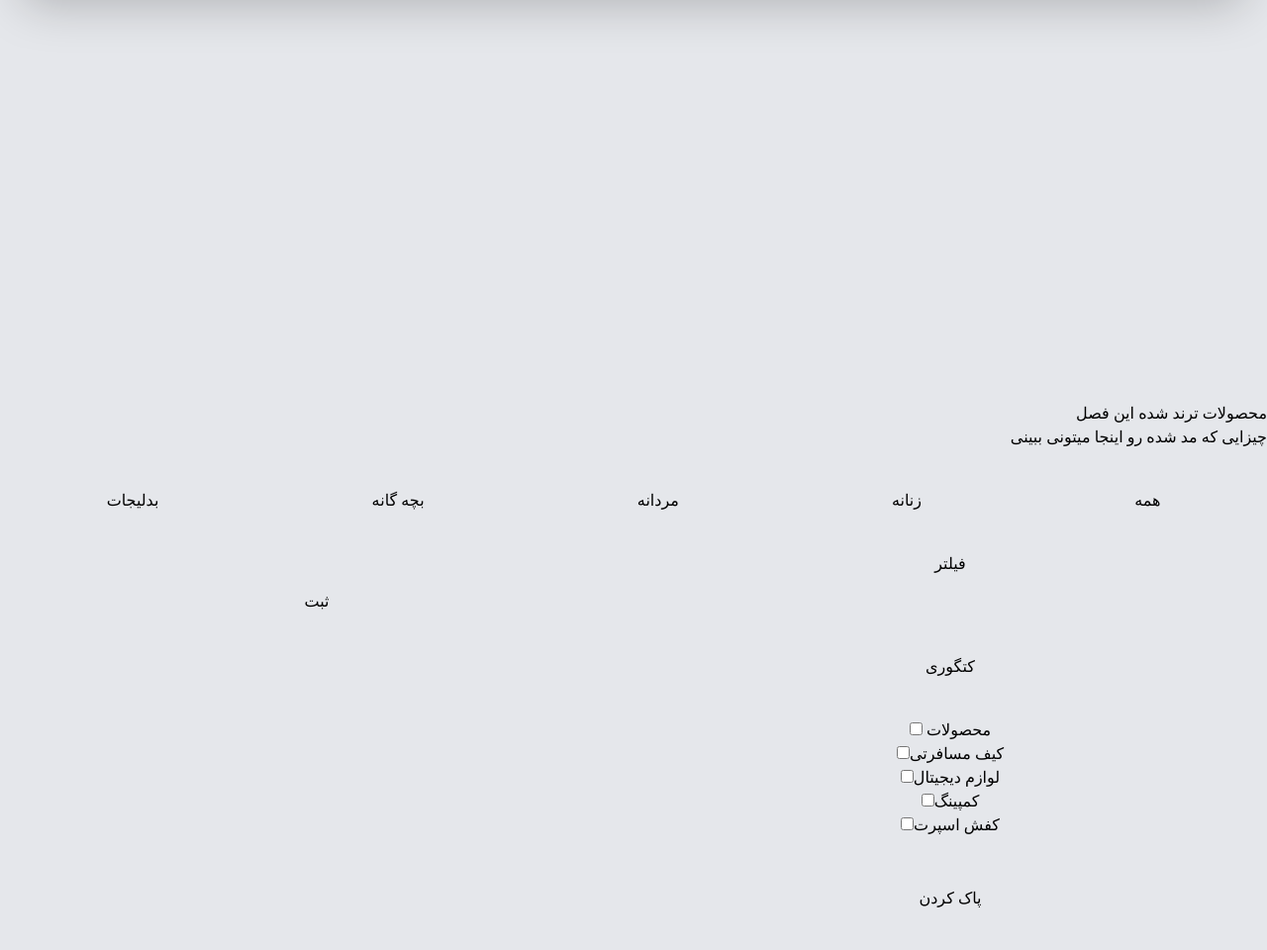
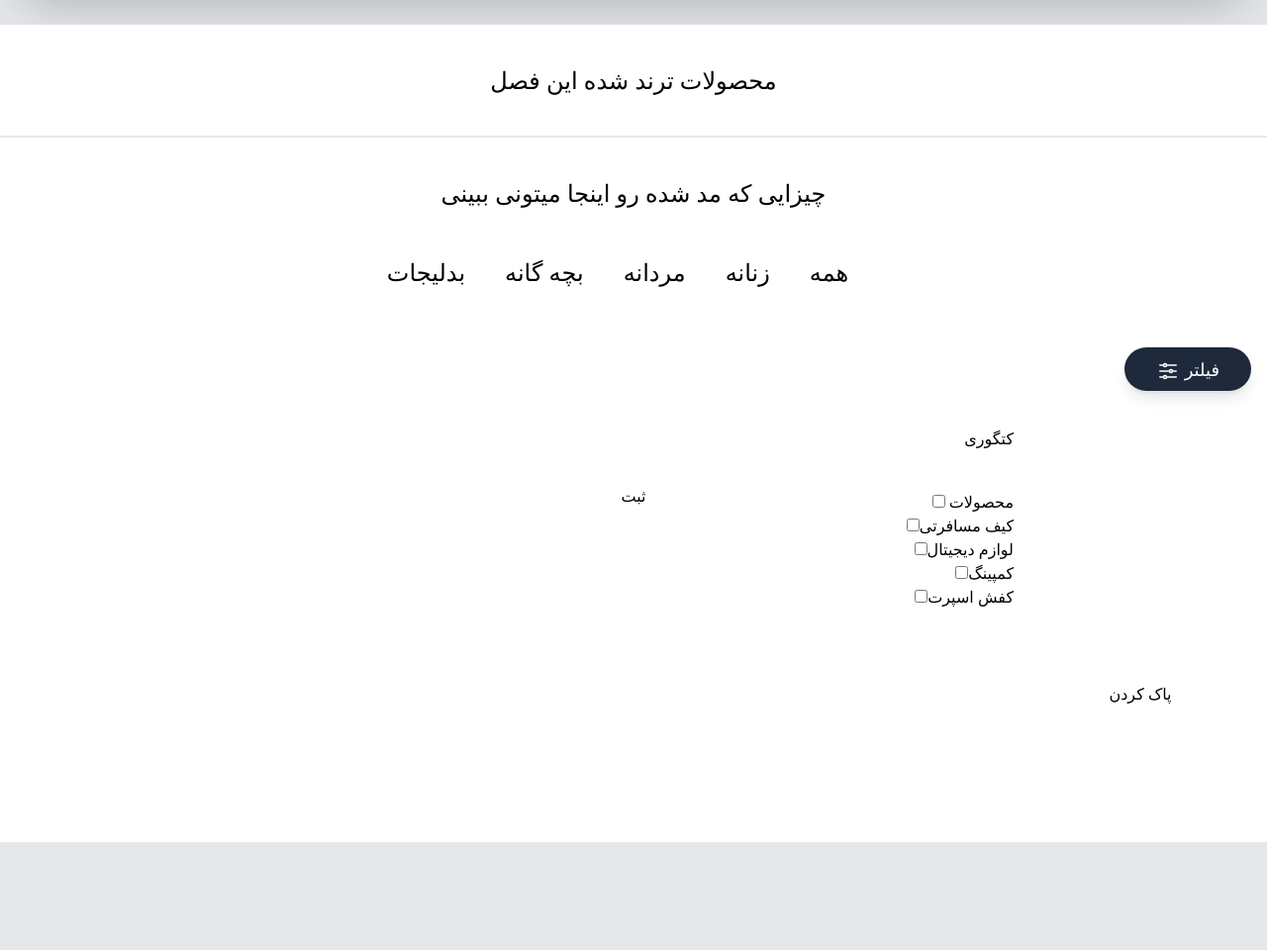
Before and after one commit to pouya-aghayi/market-front, a website: page public/index.html in a window 1280 px wide. Shown: the part 5420-6380 px from the top of the page at 99% size. After the commit the page ends 6271 px from the top, so only its background shows below. Drawn offline with Linux system fonts and the light colour scheme.

Commit message:
update fillter div

```diff
--- a/public/index.html
+++ b/public/index.html
@@ -776,7 +776,7 @@
         </div>
     </nav>
 
-    <nav class=" h-[800px]">
+    <nav class=" h-[400px]">
       <div class="bg-white m-3 rounded-3xl shadow-2xl">
 
         <div class="text-center">
@@ -807,38 +807,42 @@
       </div>
     </nav>
 
-    <nav class="w-full">
+    <nav class="w-full bg-white">
       <div class="mb-20 ">
-
         <div>
+        <div class=" text-center pt-10 text-2xl font-medium border-b-2 pb-10 w-full m-auto mt-5">
           <h1>محصولات ترند شده این فصل</h1>
         </div>
 
         <div >
-          <h1 class="pb-10">
+          <h1 class="pt-10 text-center text-2xl font-medium">
             چیزایی که مد شده رو اینجا میتونی ببینی
           </h1>
         </div>
 
-        <div>
-        <ul class="flex justify-around pb-10">
-          <li>همه</li>
-          <li>زنانه</li>
-          <li>مردانه</li>
-          <li>بچه گانه</li>
-          <li>بدلیجات</li>
+        <div class=" pt-10 w-full">
+        <ul class="flex justify-center pb-10 overflow-auto pr-8">
+          <li class="hover:bg-slate-800 hover:text-white text-black px-3 py-2 ml-4 rounded-3xl text-2xl">همه</li>
+          <li class="hover:bg-slate-800 hover:text-white text-black px-3 py-2 ml-4 rounded-3xl text-2xl">زنانه</li>
+          <li class="hover:bg-slate-800 hover:text-white text-black px-3 py-2 ml-4 rounded-3xl text-2xl">مردانه</li>
+          <li class="hover:bg-slate-800 hover:text-white text-black px-3 py-2 ml-4 rounded-3xl text-2xl w-auto">بچه گانه</li>
+          <li class="hover:bg-slate-800 hover:text-white text-black px-3 py-2  rounded-3xl text-2xl">بدلیجات</li>
         </ul>
         </div>
 
-        <div class="grid grid-rows-5 grid-cols-2 h-[500px]">
-          <button>فیلتر
-            <div class="">
-              <div  class="p-20 ">
+        <div class="grid grid-rows-5 grid-cols-5 h-[500px] mt-3">
+          <button class="mr-4 col-start-1 col-end-2 row-start-1 row-end-2 w-32 h-11 bg-slate-800 text-lg text-white rounded-full hover:bg-slate-900 shadow-lg">فیلتر <svg xmlns="http://www.w3.org/2000/svg" fill="none" viewBox="0 0 24 24" stroke-width="1.5" stroke="currentColor" class="w-6 h-6 inline-block">
+            <path stroke-linecap="round" stroke-linejoin="round" d="M10.5 6h9.75M10.5 6a1.5 1.5 0 11-3 0m3 0a1.5 1.5 0 10-3 0M3.75 6H7.5m3 12h9.75m-9.75 0a1.5 1.5 0 01-3 0m3 0a1.5 1.5 0 00-3 0m-3.75 0H7.5m9-6h3.75m-3.75 0a1.5 1.5 0 01-3 0m3 0a1.5 1.5 0 00-3 0m-9.75 0h9.75" />
+          </svg>
+
+          </button>
+
+              <div  class=" mt-20 w-full">
                 <div class=" w-full">
                   <h1 class="pb-10 mx-auto">کتگوری</h1>
                 </div>
                   <div>
-                    <h1>محصولات <input type="checkbox" ></h1>
+                    <h1>محصولات <input type="checkbox"></h1>
                     <h1>کیف مسافرتی<input type="checkbox" ></h1>
                     <h1>لوازم دیجیتال<input type="checkbox" ></h1>
                     <h1>کمپینگ<input type="checkbox" ></h1>
@@ -867,8 +871,8 @@
                         </div>
 
               <button class="row-start-4 row-end-5">پاک کردن</button> <button>ثبت</button>
-            </div>
-          </button>
+
+
 
         </div>
       </div>
```
Also changed, not shown: public/css/tailwind.css.
